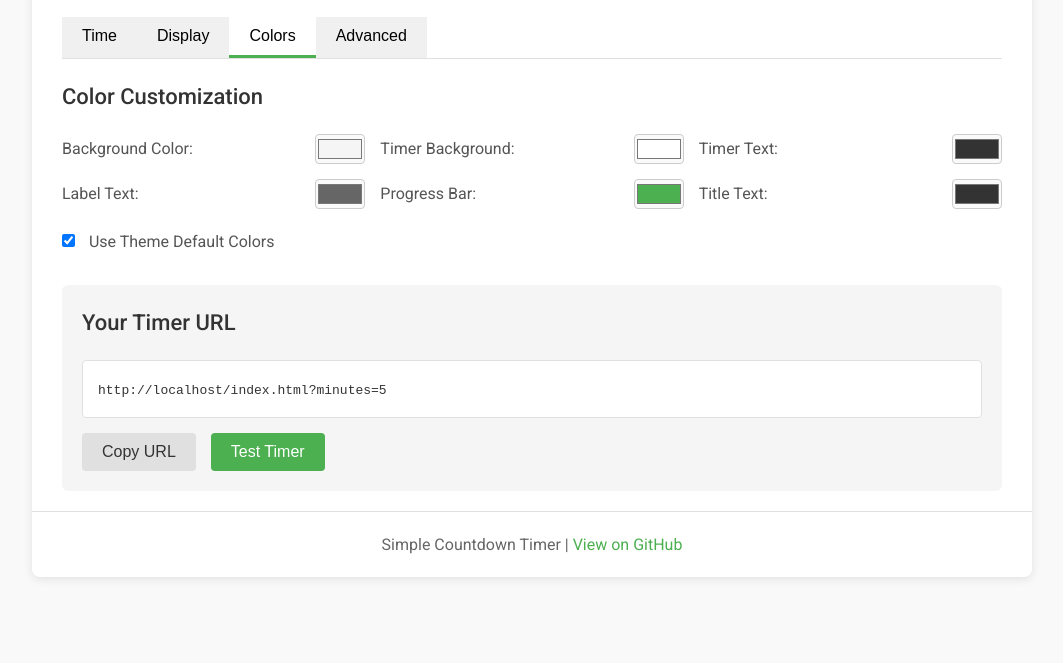
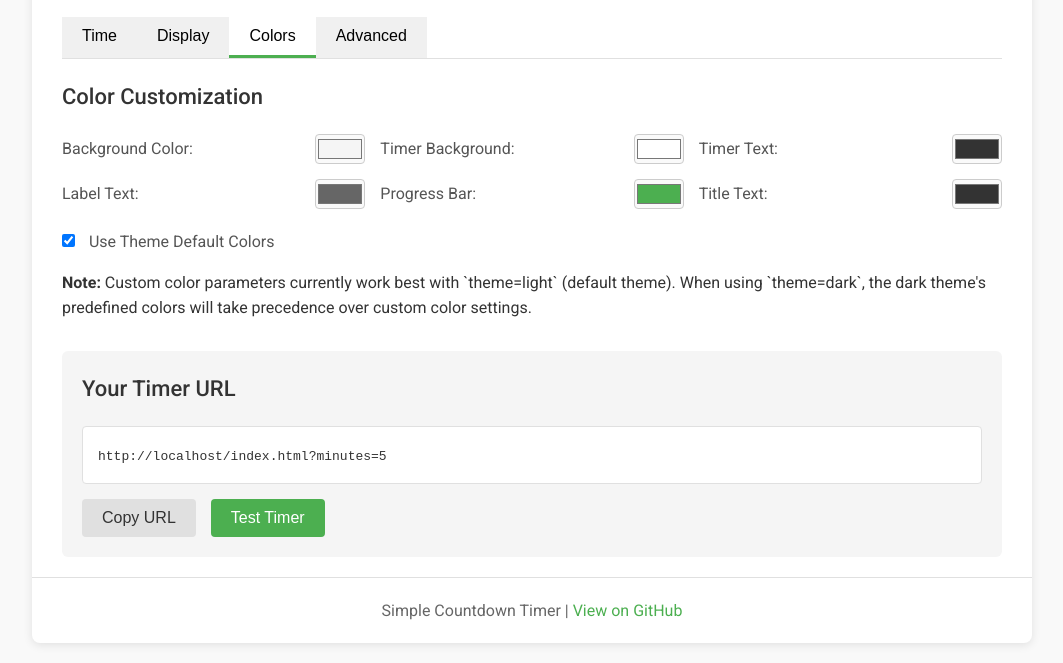
Before and after one commit to jarbochov/obs-countdown, a plain HTML site: page wizard/index.html in a window 1280 px wide. Both pictures are taken after a click on the button "Colors". Shown: the part 170-833 px from the top of the page, without its empty margins (108-1171 px from the left). Before the commit the page ends 800 px from the top, so only its background shows below. Drawn offline with Linux system fonts and the light colour scheme.

Commit message:
chore: Update readme regarding color settings.

```diff
--- a/wizard/index.html
+++ b/wizard/index.html
@@ -198,6 +198,7 @@
                                 Use Theme Default Colors
                             </label>
                         </div>
+                        <p><b>Note:</b> Custom color parameters currently work best with `theme=light` (default theme). When using `theme=dark`, the dark theme's predefined colors will take precedence over custom color settings.</p>
                     </div>
 
                     <!-- ADVANCED OPTIONS TAB -->
```
Also changed, not shown: 1 other file.
